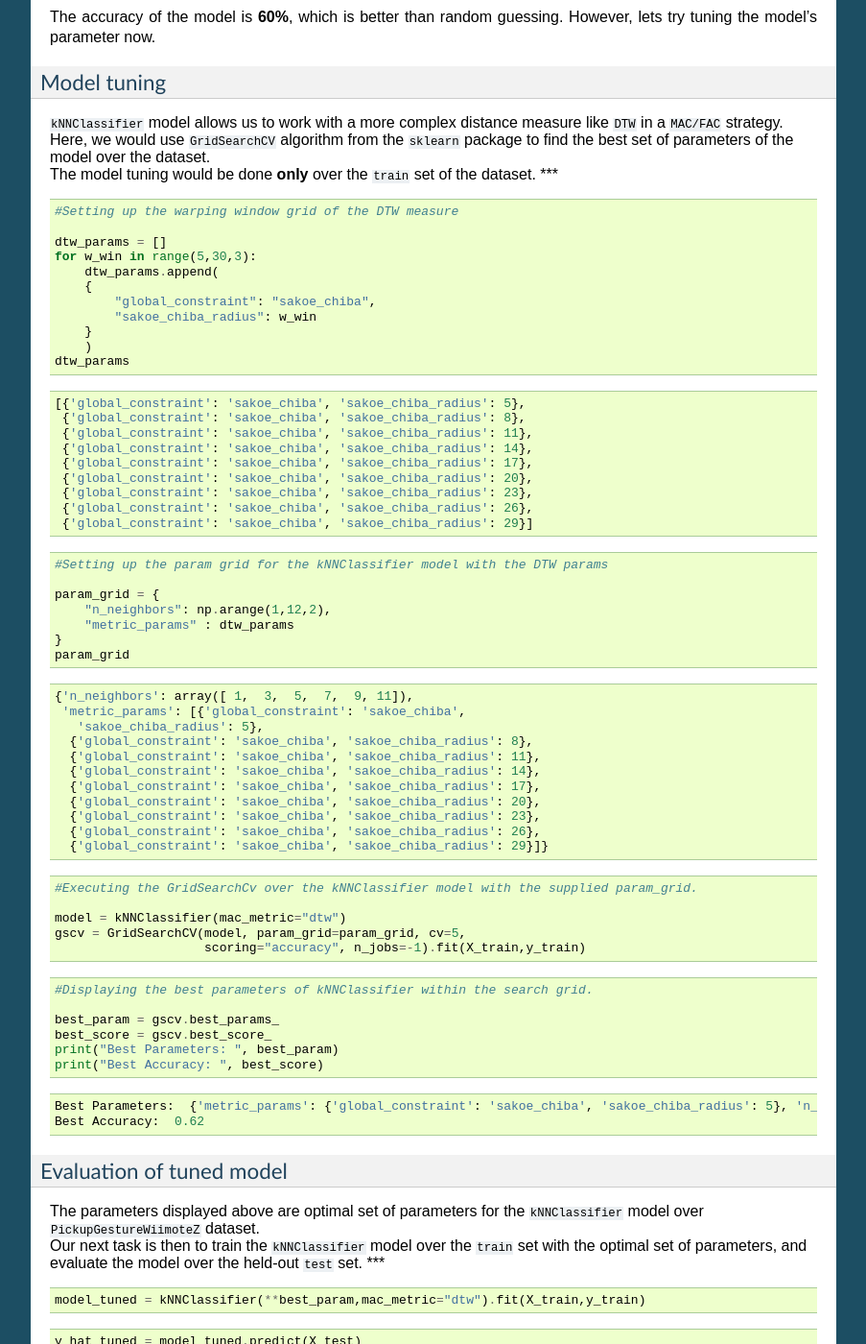
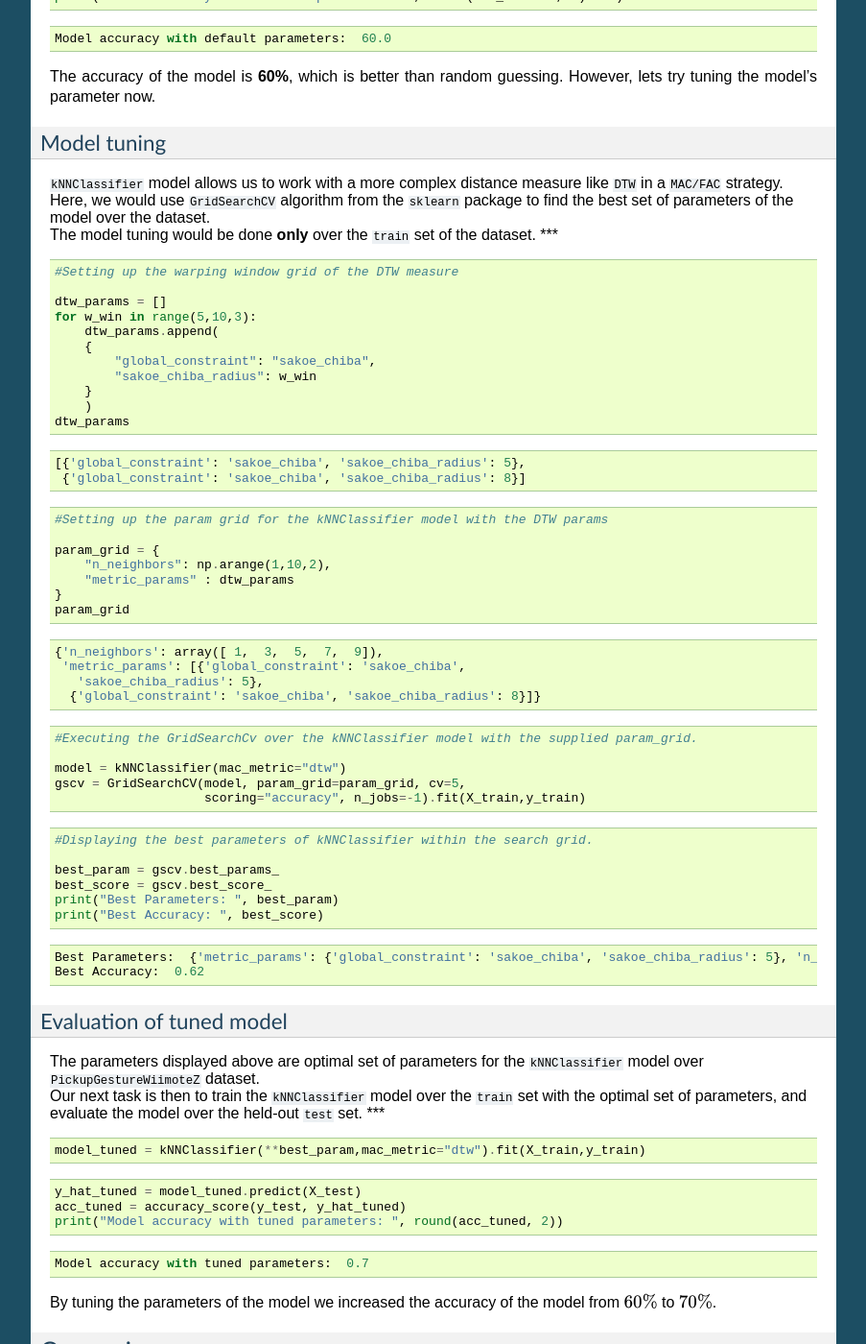
Before and after one commit to vivekmahato/mlots, a Sphinx documentation site: the page built from docs/source/kNNClassifier_Demo/kNNClassifier_Demo.rst, in a window 1280 px wide and 1400 px high, scrolled down 1294 px. Shown: the whole window at 96% size, without its empty margins (198-1101 px from the left). Built offline with Sphinx 7.4.7, drawn with Linux system fonts in a browser that asks for light colours; some of the changed text lies outside the part shown.

Commit message:
updated gridsearch

```diff
--- a/docs/source/kNNClassifier_Demo/kNNClassifier_Demo.rst
+++ b/docs/source/kNNClassifier_Demo/kNNClassifier_Demo.rst
@@ -115,7 +119,7 @@ Model tuning
     #Setting up the warping window grid of the DTW measure
 
     dtw_params = []
-    for w_win in range(5,30,3):
+    for w_win in range(5,10,3):
         dtw_params.append(
         {
             "global_constraint": "sakoe_chiba",
@@ -130,14 +134,7 @@ Model tuning
 .. parsed-literal::
 
     [{'global_constraint': 'sakoe_chiba', 'sakoe_chiba_radius': 5},
-     {'global_constraint': 'sakoe_chiba', 'sakoe_chiba_radius': 8},
-     {'global_constraint': 'sakoe_chiba', 'sakoe_chiba_radius': 11},
-     {'global_constraint': 'sakoe_chiba', 'sakoe_chiba_radius': 14},
-     {'global_constraint': 'sakoe_chiba', 'sakoe_chiba_radius': 17},
-     {'global_constraint': 'sakoe_chiba', 'sakoe_chiba_radius': 20},
-     {'global_constraint': 'sakoe_chiba', 'sakoe_chiba_radius': 23},
-     {'global_constraint': 'sakoe_chiba', 'sakoe_chiba_radius': 26},
-     {'global_constraint': 'sakoe_chiba', 'sakoe_chiba_radius': 29}]
+     {'global_constraint': 'sakoe_chiba', 'sakoe_chiba_radius': 8}]
 
 
 
@@ -146,7 +143,7 @@ Model tuning
     #Setting up the param grid for the kNNClassifier model with the DTW params
 
     param_grid = {
-        "n_neighbors": np.arange(1,12,2),
+        "n_neighbors": np.arange(1,10,2),
         "metric_params" : dtw_params
     }
     param_grid
@@ -156,17 +153,10 @@ Model tuning
 
 .. parsed-literal::
 
-    {'n_neighbors': array([ 1,  3,  5,  7,  9, 11]),
+    {'n_neighbors': array([ 1,  3,  5,  7,  9]),
      'metric_params': [{'global_constraint': 'sakoe_chiba',
        'sakoe_chiba_radius': 5},
-      {'global_constraint': 'sakoe_chiba', 'sakoe_chiba_radius': 8},
-      {'global_constraint': 'sakoe_chiba', 'sakoe_chiba_radius': 11},
-      {'global_constraint': 'sakoe_chiba', 'sakoe_chiba_radius': 14},
-      {'global_constraint': 'sakoe_chiba', 'sakoe_chiba_radius': 17},
-      {'global_constraint': 'sakoe_chiba', 'sakoe_chiba_radius': 20},
-      {'global_constraint': 'sakoe_chiba', 'sakoe_chiba_radius': 23},
-      {'global_constraint': 'sakoe_chiba', 'sakoe_chiba_radius': 26},
-      {'global_constraint': 'sakoe_chiba', 'sakoe_chiba_radius': 29}]}
+      {'global_constraint': 'sakoe_chiba', 'sakoe_chiba_radius': 8}]}
 
 
 
```
Also changed, not shown: other parts of docs/source/kNNClassifier_Demo/kNNClassifier_Demo.rst (+4 -0 lines), docs/source/MACFAC_Demo/MACFAC_Demo.rst (+12 -20 lines), 3 other files.
